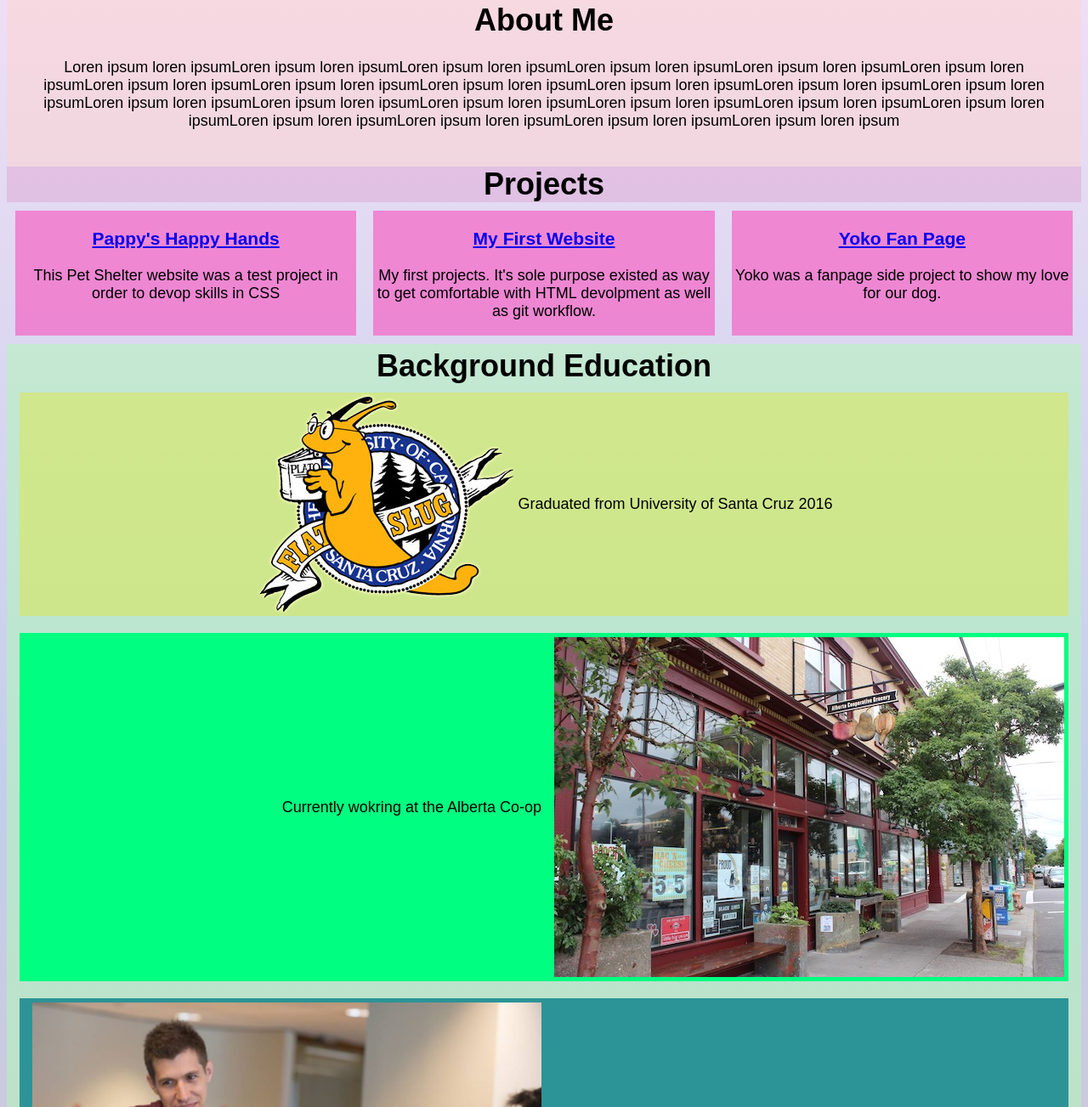
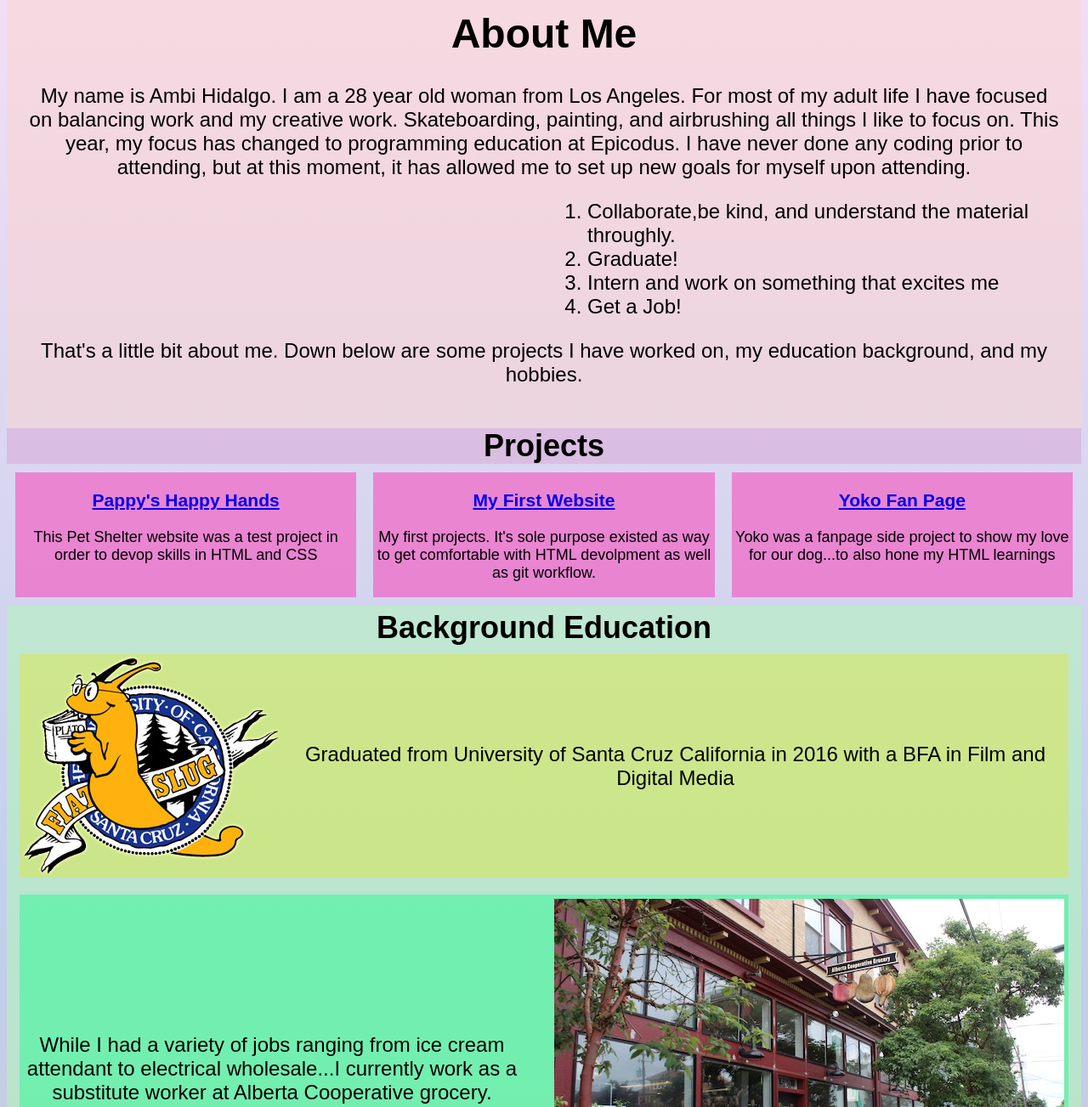
Before and after one commit to ambibma/Portfolio, a plain HTML site: page index.html in a window 1280 px wide. Shown: the part 345-1648 px from the top of the page at 85% size. Drawn offline with Linux system fonts and the light colour scheme.

Commit message:
Add about me description

```diff
--- a/css/styles.css
+++ b/css/styles.css
@@ -33,12 +33,17 @@ body{
   color: black;
   padding: 25px;
   text-align: center;
+  font-size:24px;
 }
 .about h1{
   text-align: center;
 }
 .about p{
   text-align: center;
+}
+.goals{
+  text-align: left;
+  margin-left:618px;
 }
 #profilepic {
   width:250px;
@@ -99,10 +104,14 @@ body{
   flex-grow: 1;
   font-size:18px;
 }
+.ucsc p{
+  font-size:24px;
+}
+
 .coop{
   flex-basis: 100px;
   height: auto;
-  background-color: rgb(0, 255, 128);
+  background-color: rgba(0, 255, 128, 0.39);
   color:rgb(0, 0, 0);
   margin:10px;
   display:flex;
@@ -115,11 +124,15 @@ body{
   padding:5px;
   margin-left: 10px;
 }
+.coop p{
+  margin-right:20px;
+  font-size:24px;
+}
 
 .epic{
   flex-basis: 100px;
   height: auto;
-  background-color: rgba(29, 141, 145, 0.904);
+  background-color: rgba(29, 141, 145, 0.479);
   color:rgb(0, 0, 0);
   margin:10px;
   text-align: center;
@@ -134,6 +147,7 @@ body{
 }
 .epic p{
   margin-top: 155px;
+  font-size:24px;
 }
 .hobhead{
   text-align: center;
--- a/index.html
+++ b/index.html
@@ -13,7 +13,17 @@
     <img id="profilepic" src="img/ambi.jpg" alt="picture of ambi">
     <h1>About Me</h1>
 
-    <p>Loren ipsum loren ipsumLoren ipsum loren ipsumLoren ipsum loren ipsumLoren ipsum loren ipsumLoren ipsum loren ipsumLoren ipsum loren ipsumLoren ipsum loren ipsumLoren ipsum loren ipsumLoren ipsum loren ipsumLoren ipsum loren ipsumLoren ipsum loren ipsumLoren ipsum loren ipsumLoren ipsum loren ipsumLoren ipsum loren ipsumLoren ipsum loren ipsumLoren ipsum loren ipsumLoren ipsum loren ipsumLoren ipsum loren ipsumLoren ipsum loren ipsumLoren ipsum loren ipsumLoren ipsum loren ipsumLoren ipsum loren ipsum</p>
+    <p> My name is Ambi Hidalgo. I am a 28 year old woman from Los Angeles. For most of my adult life I have focused on balancing work and my creative work. Skateboarding, painting, and airbrushing all things I like to focus on. This year, my focus has changed to programming education at Epicodus. I have never done any coding prior to attending, but at this moment, it has allowed me to set up new goals for myself upon attending.
+      <div class="goals">
+      <ol>
+        <li>Collaborate,be kind, and understand the material throughly.</li>
+        <li>Graduate!</li>
+        <li>Intern and work on something that excites me</li>
+        <li><stong>Get a Job!</strong></li>
+      </ol>
+      </div>
+    That's a little bit about me. Down below are some projects I have worked on, my education background, and my hobbies.
+    </p>
   </div>
 
   <div class="projects">
@@ -22,28 +32,28 @@
   <div class="project-container">
     <div class="item">
       <h3><a href="https://github.com/ambibma/PetShelter">Pappy's Happy Hands</a></h3>
-      <p>This Pet Shelter website was a test project in order to devop skills in CSS</p>
+      <p>This Pet Shelter website was a test project in order to devop skills in HTML and CSS</p>
     </div>
     <div class="item"><h3><a href="https://github.com/ambibma/my-first-webpage">My First Website</a></h3>
       <p> My first projects. It's sole purpose existed as way to get comfortable with HTML devolpment as well as git workflow.</p>
     </div>
     <div class="item"><h3><a href="https://github.com/ambibma/Yoko"> Yoko Fan Page</a></h3>
-      <p>Yoko was a fanpage side project to show my love for our dog.</p>
+      <p>Yoko was a fanpage side project to show my love for our dog...to also hone my HTML learnings</p>
     </div>
   </div>
   <div class="edu">
   <h1>Background Education</h1>
   <div class="ucsc">
     <img src="img/slug.png" alt= "sammy slug logo">
-    <p>Graduated from University of Santa Cruz 2016</p>
+    <p>Graduated from University of Santa Cruz California in 2016 with a BFA in Film and Digital Media</p>
     </div>
     <div class="coop">
-      <p> Currently wokring at the Alberta Co-op</p>
+      <p> While I had a variety of jobs ranging from ice cream attendant to electrical wholesale...I currently work as a substitute worker at Alberta Cooperative grocery.</p>
       <img src="img/coop.jpg" alt="picture of grocery store">
     </div>
     <div class="epic">
     <img src="img/epicodus.png" alt="epicodus logo">
-      <p> I am now continuing my educational and career devolopment in programing at Epicodus!</p>
+      <p>I am currently pursing a programming and career devolpment at Epicodus coding boot camp. Epicodus employs is education through pair-programming, a powerful way to learn difficult concepts. I chose this path for myself in order to develop a career for myself and to contribute to the world of programming devolpment.</p>
     </div>
   </div>
     <div class="hobhead">
```
